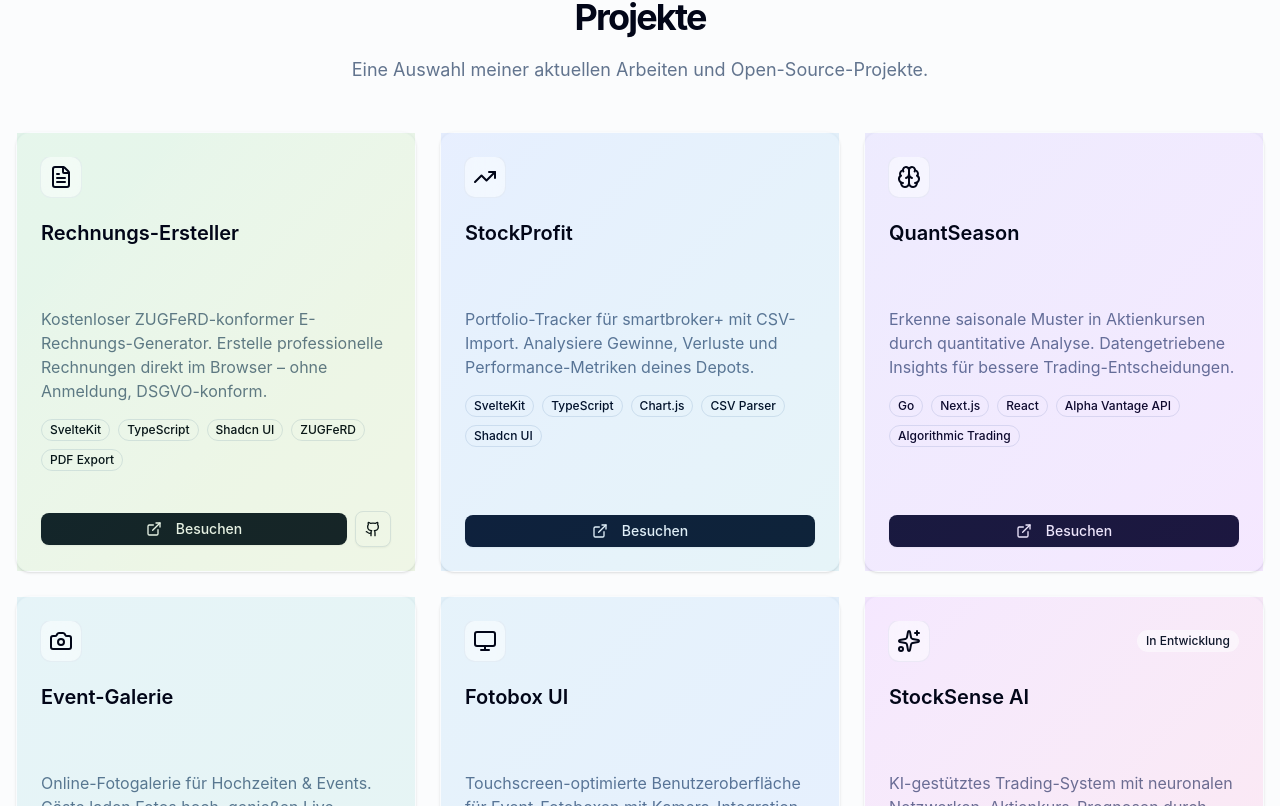
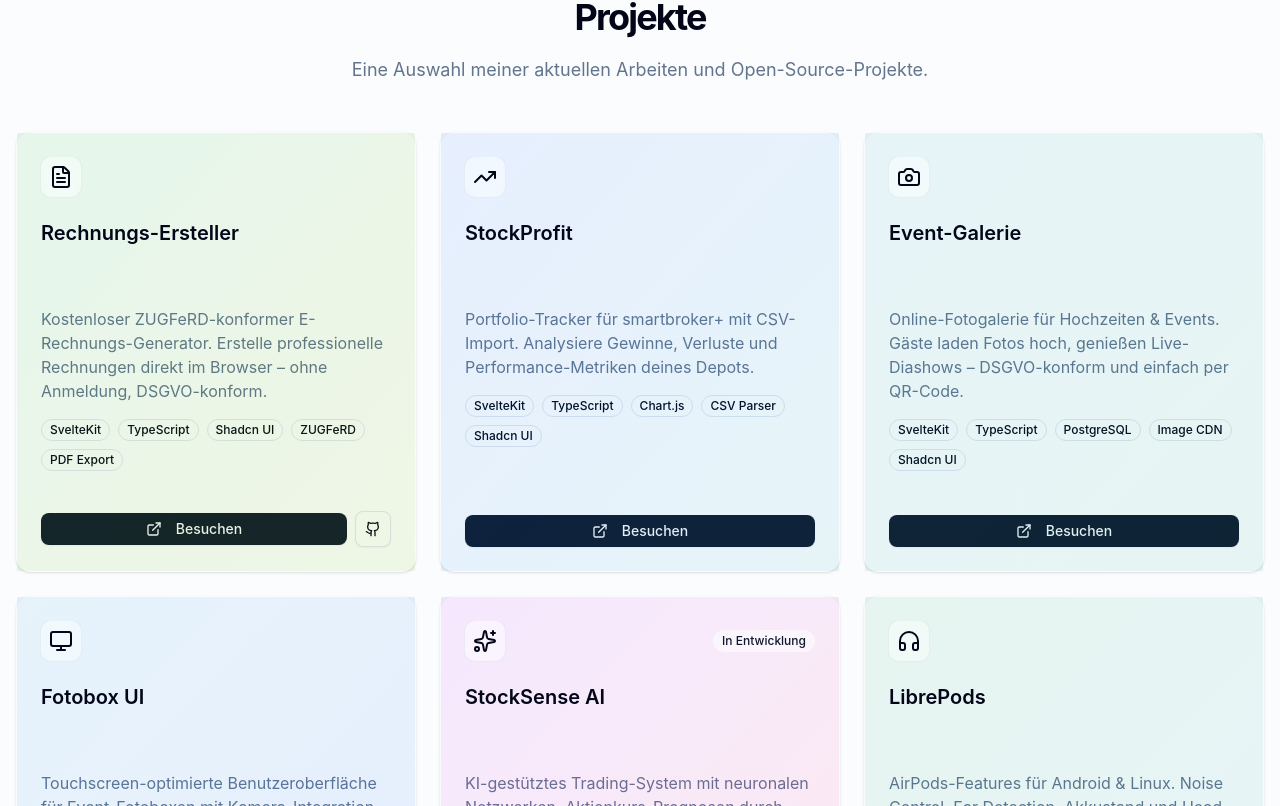
Before and after one commit to tim-gromeyer/tim-gromeyer.de, a SvelteKit app: page / in a window 1280 px wide. Shown: the part 934-1740 px from the top of the page. Built offline with nearby package versions, Linux system fonts and the light colour scheme.

Commit message:
feat: remove quantseason project

```diff
--- a/src/routes/+page.svelte
+++ b/src/routes/+page.svelte
@@ -27,7 +27,13 @@
 			title: "Rechnungs-Ersteller",
 			description:
 				"Kostenloser ZUGFeRD-konformer E-Rechnungs-Generator. Erstelle professionelle Rechnungen direkt im Browser – ohne Anmeldung, DSGVO-konform.",
-		tech: ["SvelteKit", "TypeScript", "Shadcn UI", "ZUGFeRD", "PDF Export"],
+			tech: [
+				"SvelteKit",
+				"TypeScript",
+				"Shadcn UI",
+				"ZUGFeRD",
+				"PDF Export",
+			],
 			link: "https://rechnung.tim-gromeyer.de/",
 			github: "https://github.com/tim-gromeyer/rechnungs-ersteller",
 			icon: FileText,
@@ -37,25 +43,28 @@
 			title: "StockProfit",
 			description:
 				"Portfolio-Tracker für smartbroker+ mit CSV-Import. Analysiere Gewinne, Verluste und Performance-Metriken deines Depots.",
-		tech: ["SvelteKit", "TypeScript", "Chart.js", "CSV Parser", "Shadcn UI"],
+			tech: [
+				"SvelteKit",
+				"TypeScript",
+				"Chart.js",
+				"CSV Parser",
+				"Shadcn UI",
+			],
 			link: "https://stockprofit.tim-gromeyer.de/",
 			icon: TrendingUp,
 			gradient: "from-blue-600 to-cyan-600",
 		},
 		{
-		title: "QuantSeason",
-		description:
-			"Erkenne saisonale Muster in Aktienkursen durch quantitative Analyse. Datengetriebene Insights für bessere Trading-Entscheidungen.",
-		tech: ["Go", "Next.js", "React", "Alpha Vantage API", "Algorithmic Trading"],
-		link: "https://quant-season.tim-gromeyer.de/",
-		icon: Brain,
-		gradient: "from-indigo-600 to-purple-600",
-	},
-	{
 			title: "Event-Galerie",
 			description:
 				"Online-Fotogalerie für Hochzeiten & Events. Gäste laden Fotos hoch, genießen Live-Diashows – DSGVO-konform und einfach per QR-Code.",
-		tech: ["SvelteKit", "TypeScript", "PostgreSQL", "Image CDN", "Shadcn UI"],
+			tech: [
+				"SvelteKit",
+				"TypeScript",
+				"PostgreSQL",
+				"Image CDN",
+				"Shadcn UI",
+			],
 			link: "https://event-galerie.tim-gromeyer.de/",
 			icon: Camera,
 			gradient: "from-cyan-600 to-teal-600",
```
Lines whose indentation alone changed are shown as unchanged.
